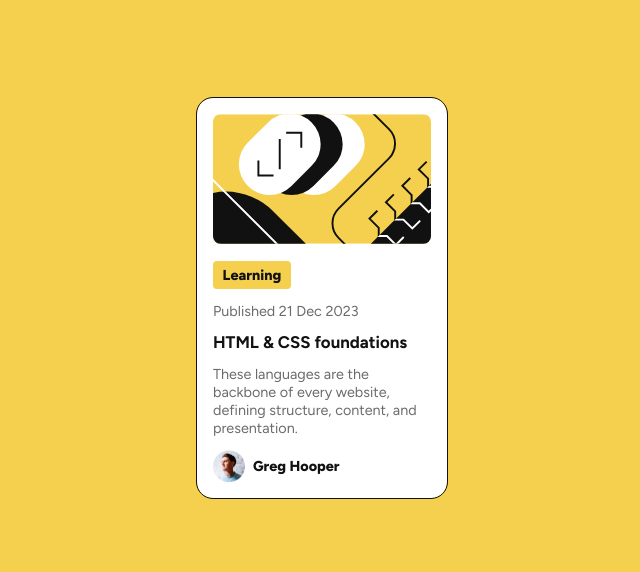
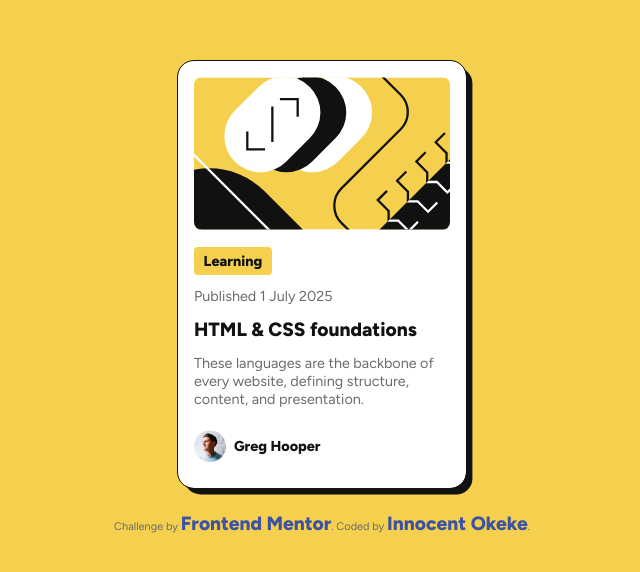
Before and after one commit to Innocent-Leo/blog-preview-card, a plain HTML site: page index.html in a window 1280 px wide. Shown: the part 102-674 px from the top of the page, without its empty margins (318-958 px from the left). Drawn offline with Linux system fonts and the light colour scheme.

Commit message:
Refactor CSS styles and update HTML structure for improved layout and readability

```diff
--- a/assets/css/style.css
+++ b/assets/css/style.css
@@ -14,6 +14,8 @@
 body {
   background-color: var(--yellow);
   display: flex;
+  flex-direction: column;
+  gap: 1.5rem;
   justify-content: center;
   align-items: center;
   min-height: 100vh;
@@ -24,9 +26,10 @@ body {
 
 .card {
   background-color: var(--white);
-  width: 250px;
+  width: 18rem;
   outline: 1px solid var(--gray-950);
   border-radius: 1rem;
+  box-shadow: 0.4rem 0.4rem var(--gray-950);
 }
 
 .container {
@@ -42,11 +45,6 @@ body {
   border-radius: 0.5rem;
 }
 
-/* .learn-box {
-  background-color: var(--yellow);
-  display: inline-block;
-} */
-
 .learn-box p {
   background-color: var(--yellow);
   display: inline-block;
@@ -59,13 +57,19 @@ body {
 a {
   text-decoration: none;
   color: var(--gray-950);
+  font-size: 1.2rem;
   font-weight: 800;
+}
+
+a:hover {
+  color: var(--yellow);
 }
 
 .profile {
   display: flex;
   align-items: center;
   gap: 0.5rem;
+  margin: 0.6rem 0;
 }
 
 .profile img {
@@ -77,3 +81,11 @@ a {
   color: var(--gray-950);
   font-weight: 800;
 }
+
+.attribution {
+  font-size: 11px;
+  text-align: center;
+}
+.attribution a {
+  color: hsl(228, 45%, 44%);
+}
--- a/index.html
+++ b/index.html
@@ -21,15 +21,6 @@
     <link rel="stylesheet" href="./assets/css/style.css" />
 
     <title>Blog preview card</title>
-    <!-- <style>
-      .attribution {
-        font-size: 11px;
-        text-align: center;
-      }
-      .attribution a {
-        color: hsl(228, 45%, 44%);
-      }
-    </style> -->
   </head>
   <body>
     <main class="card">
@@ -42,11 +33,11 @@
           <p>Learning</p>
         </div>
 
-        <p>Published 21 Dec 2023</p>
+        <p>Published 1 July 2025</p>
 
-        <a href="#">
-          <h3>HTML & CSS foundations</h3>
-        </a>
+        <div>
+          <a href="#">HTML & CSS foundations</a>
+        </div>
 
         <p>
           These languages are the backbone of every website, defining structure,
@@ -59,12 +50,11 @@
         </div>
       </div>
     </main>
-
-    <!-- <div class="attribution">
+    <div class="attribution">
       Challenge by
       <a href="https://www.frontendmentor.io?ref=challenge" target="_blank"
         >Frontend Mentor</a
-      >. Coded by <a href="#">Your Name Here</a>.
-    </div> -->
+      >. Coded by <a href="#">Innocent Okeke</a>.
+    </div>
   </body>
 </html>
```
